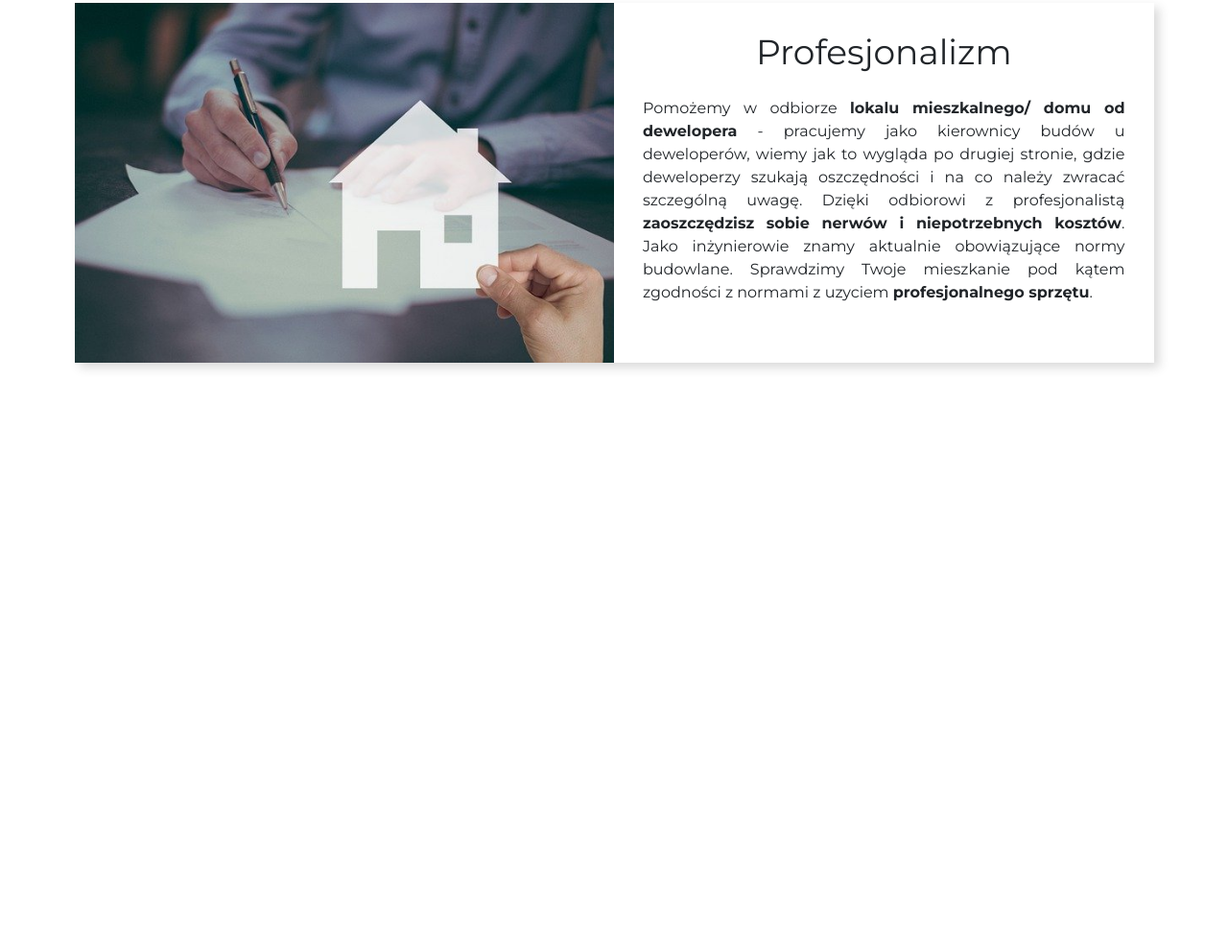
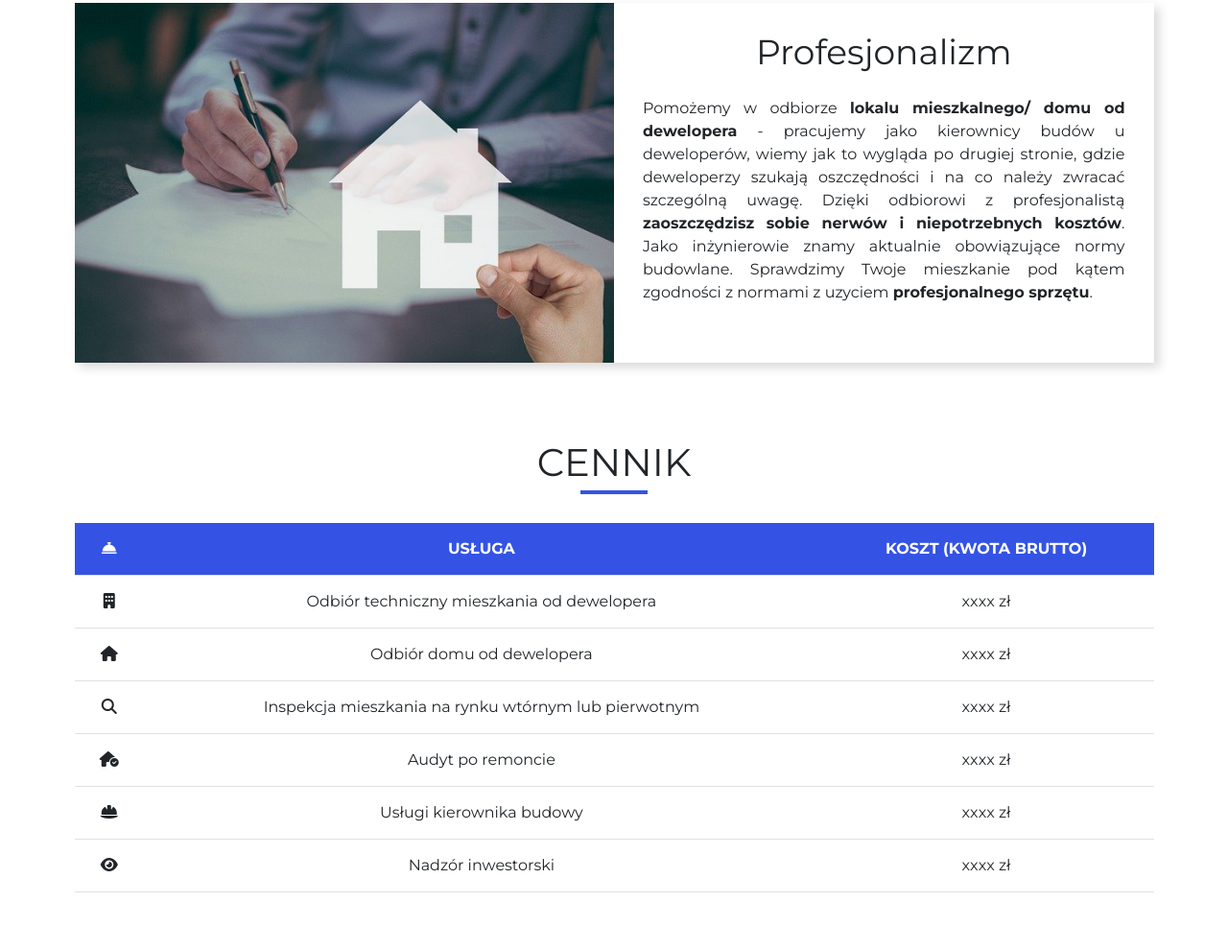
Before and after one commit to KasiaJakubowska/AcceptanceOfFlatsWebsite, a plain HTML site: page index.html in a window 1280 px wide. Shown: the part 1770-2760 px from the top of the page at 96% size. Before the commit the page ends 2198 px from the top, so only its background shows below. Drawn offline with nearby package versions, Linux system fonts and the light colour scheme.

Commit message:
sectionPricing

```diff
--- a/index.html
+++ b/index.html
@@ -41,7 +41,7 @@
 				</button>
 				<div class="collapse navbar-collapse" id="navbarNavAltMarkup">
 					<div class="navbar-nav ms-auto">
-						<a class="nav-link" href="#home">Home</a>
+						<a class="nav-link active" href="#home">Home</a>
 						<a class="nav-link" href="#aboutus">O nas</a>
 						<a class="nav-link" href="#prices">Cennik</a>
 						<a class="nav-link" href="#contact">Kontakt</a>
@@ -72,7 +72,6 @@
 				<div class="container">
 					<h2 class="title">O Nas</h2>
 					<div class="underline"></div>
-
 					<div class="aboutus-box">
 						<div class="cards-option">
 							<img
@@ -98,7 +97,6 @@
 								</p>
 							</div>
 						</div>
-
 						<div class="cards-option">
 							<img
 								src="./img/solid.jpg"
@@ -120,7 +118,6 @@
 								</p>
 							</div>
 						</div>
-
 						<div class="cards-option">
 							<img
 								src="./img/prof.jpg"
@@ -147,6 +144,56 @@
 					</div>
 				</div>
 			</section>
+			<section id="prices" class="prices py-5">
+				<div class="container">
+					<h2 class="title">Cennik</h2>
+					<div class="underline"></div>
+					<table class="table my-5">
+						<thead class="table-blue">
+							<tr>
+								<th scope="col"><i class="fa-solid fa-bell-concierge"></i></th>
+								<th scope="col">usługa</th>
+								<th scope="col">koszt (kwota brutto)</th>
+							</tr>
+						</thead>
+						<tbody>
+							<tr>
+								<th scope="row"><i class="fas fa-solid fa-building"></i></th>
+								<td>Odbiór techniczny mieszkania od dewelopera</td>
+								<td>xxxx zł</td>
+
+							</tr>
+							<tr>
+								<th scope="row"><i class="fas fa-solid fa-house"></i></th>
+								<td>Odbiór domu od dewelopera</td>
+								<td>xxxx zł</td>
+
+							</tr>
+							<tr>
+								<th scope="row"><i class="fas fa-solid fa-magnifying-glass"></i></th>
+								<td>Inspekcja mieszkania na rynku wtórnym lub pierwotnym</td>
+								<td>xxxx zł</td>
+							</tr>
+							<tr>
+								<th scope="row"><i class="fas fa-solid fa-house-circle-check"></i></th>
+								<td>Audyt po remoncie</td>
+								<td>xxxx zł</td>
+							</tr>
+							<tr>
+								<th scope="row"><i class="fas fa-solid fa-helmet-safety"></i></th>
+								<td>Usługi kierownika budowy </td>
+								<td>xxxx zł</td>
+							</tr>
+							<tr>
+								<th scope="row"><i class="fas fa-solid fa-eye"></i></th>
+								<td>Nadzór inwestorski</td>
+								<td>xxxx zł</td>
+							</tr>
+
+						</tbody>
+					</table>
+				</div>
+			</section>
 		</main>
 
 		<script
--- a/sass/style.scss
+++ b/sass/style.scss
@@ -1,3 +1,4 @@
+
 *,
 *::before,
 *::after {
@@ -5,6 +6,8 @@
 	margin: 0;
 	padding: 0;
 }
+
+
 
 html {
 	font-size: 62.5%;
@@ -20,7 +23,6 @@ body {
 .title {
 	text-align: center;
 	text-transform: uppercase;
-	font-size: 4rem;
 }
 
 .underline {
@@ -38,6 +40,9 @@ nav {
 		font-size: 2.2rem;
 		text-transform: uppercase;
 		letter-spacing: 0.2rem;
+		.nav-link.active {
+			color: #3453e4;
+		}
 	}
 	.navbar-brand {
 		color: #3453e4;
@@ -51,6 +56,7 @@ nav {
 	.nav-link:hover {
 		color: #3453e4;
 	}
+
 	.fa-bars {
 		padding: 1rem;
 	}
@@ -154,6 +160,29 @@ header {
 	}
 }
 
+//PRICING
+
+.table{
+	font-size: 2rem;
+	text-align: center;
+	td, th{
+		padding: 1.5rem;
+	}
+	.fas:hover{
+		color: #3453e4;
+	}
+}
+
+.table-blue{
+	background-color: #3453e4;
+	color: white;
+	text-transform: uppercase;
+	font-weight: bold;
+	text-align: center;
+}
+
+
+
 //MEDIA
 
 @media (min-width: 360px) {
@@ -166,17 +195,26 @@ header {
 		}
 	}
 
+	.title{
+		font-size: 3rem;
+	}
+
 	.aboutus-box {
 		.cards-option {
 			.cards-option-info {
 				font-size: 1.2rem;
 				.cards-option-heading {
 					margin-bottom: 0.5rem;
-					font-size: 3rem;
+					font-size: 2rem;
 				}
 			}
 		}
 	}
+
+	.table{
+		font-size: 1.6rem;
+	}
+
 }
 
 @media (min-width: 576px) {
@@ -199,6 +237,11 @@ header {
 			font-size: 2rem;
 		}
 	}
+
+	.title{
+		font-size: 4rem;
+	}
+
 	.aboutus-box {
 		.cards-option {
 			display: flex;
@@ -217,8 +260,7 @@ header {
 				font-size: 1.6rem;
 
 				.cards-option-heading {
-					margin-bottom: 0.5rem;
-					font-size: 3.6rem;
+					font-size: 3rem;
 				}
 				.cards-option-text {
 					padding-top: 2rem;
@@ -246,6 +288,9 @@ header {
 	.aboutus-box {
 		.cards-option {
 			.cards-option-info {
+				.cards-option-heading {
+					font-size: 3.2rem;
+				}
 				.cards-option-text {
 					font-size: 1.4rem;
 				}
@@ -258,6 +303,9 @@ header {
 	.aboutus-box {
 		.cards-option {
 			.cards-option-info {
+				.cards-option-heading {
+					font-size: 3.6rem;
+				}
 				.cards-option-text {
 					font-size: 1.6rem;
 				}
```
Also changed, not shown: css/style.css, js/main.js (line endings or trailing spaces), 1 other file.
